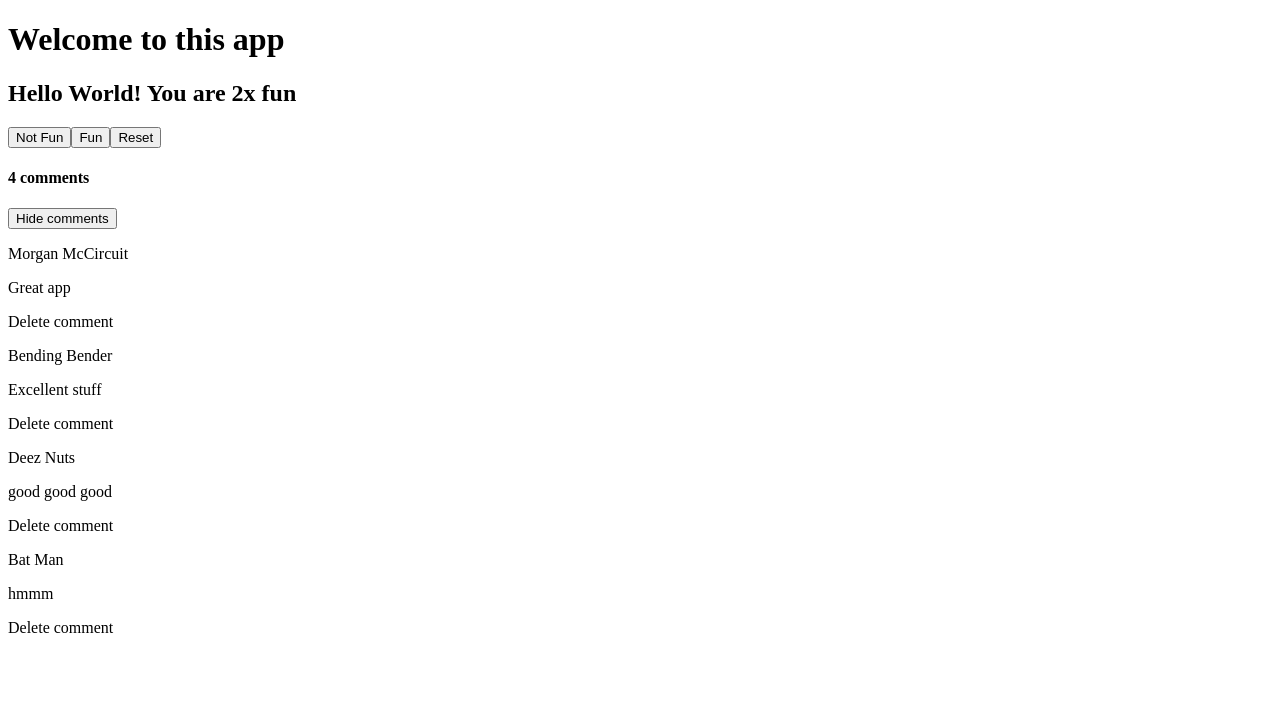
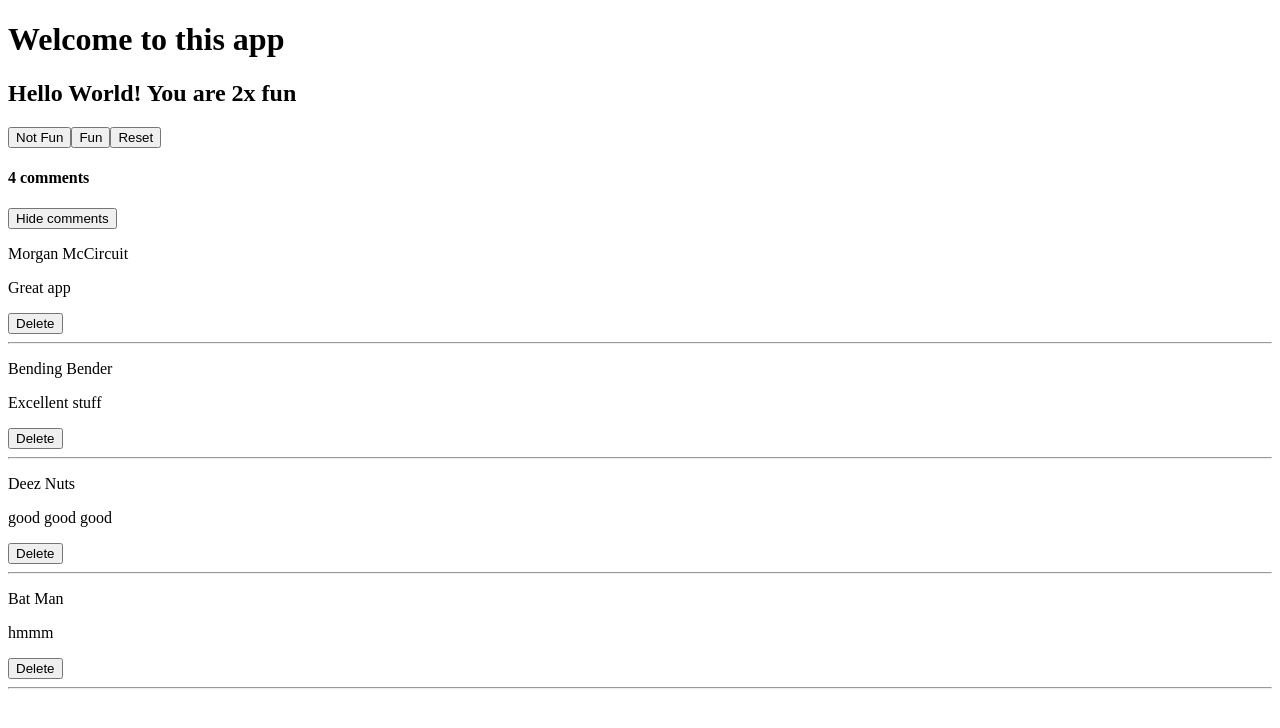
Before and after one commit to Noir-soul/first-react-app, a React app: page / in a window 1280 px wide. Both pictures are taken after a click on the button "Show comments". Shown: the top 728 px of the page. Built offline with nearby package versions, Linux system fonts and the light colour scheme.

Commit message:
added a non working delete comment button

```diff
--- a/src/components/Comment.js
+++ b/src/components/Comment.js
@@ -5,13 +5,14 @@ class Comment extends Component {
     render() {
         return(
             <div className="comment">
-                <p className="comment-header">{this.props.author}</p>
-                <p className="comment-body">{this.props.body}</p>
+                <p className="comment-header">{this.props.comment.author}</p>
+                <p className="comment-body">{this.props.comment.body}</p>
                 <div className="comment-footer">
-                    <a className="comment-footer-delete">
-                        Delete comment
-                    </a>
+                    <button className="comment-footer-delete">
+                        Delete
+                    </button>
                 </div>
+                <hr></hr>
             </div>
         )
     }
@@ -21,20 +22,17 @@ class CommentBox extends Component {
 
     state = {
         showComments: false,
-        commentShown: "Hide coments",
-        commentHidden: "Show comments",
-    }
-
-    _getComments() {
-        let commentList = [
+        commentList: [
             {id: 1, author: 'Morgan McCircuit', body: 'Great app'},
             {id: 2, author: 'Bending Bender', body: 'Excellent stuff'},
             {id: 3, author: 'Deez Nuts', body: 'good good good'},
             {id: 4, author: 'Bat Man', body: 'hmmm'},
-        ];
+        ]
+    }
 
-        return commentList.map((comment) => {
-            return( <Comment author={comment.author} body={comment.body} key={comment.id}/>)
+    _getComments() {
+        return this.state.commentList.map((comment) => {
+            return( <Comment comment={comment} key={comment.id}/>)
         })
     }
 
```
